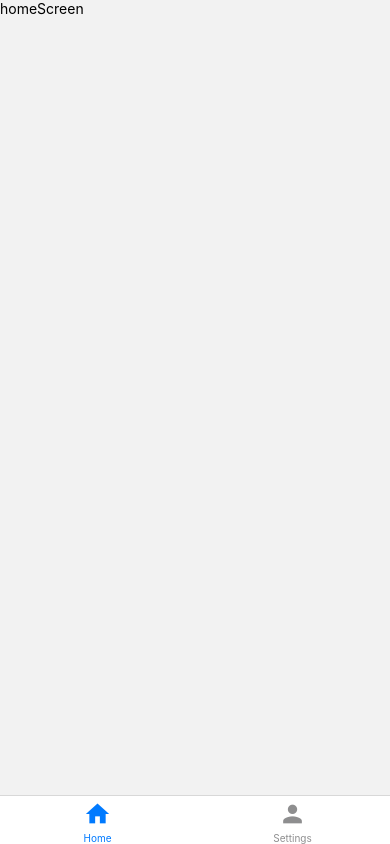
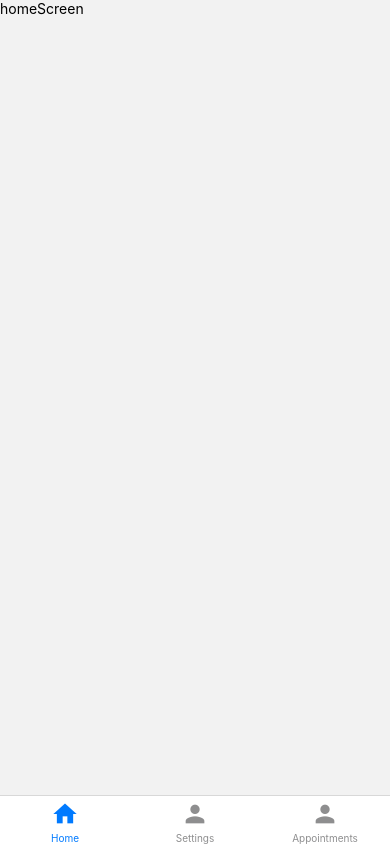
Before and after one commit to Silverthornn/wellness-center, a React Native app: screen /bottomTabs in a window 390 px wide. Built offline with nearby package versions, Linux system fonts and the light colour scheme.

Commit message:
added new screen

```diff
--- a/screens/bottomTabs.js
+++ b/screens/bottomTabs.js
@@ -1,7 +1,7 @@
 import { View, Text } from 'react-native'
 import React from 'react'
 import { createBottomTabNavigator } from '@react-navigation/bottom-tabs'
-import { Icon } from '@rneui/base'
+import { Icon } from '@rneui/themed'
 import homeScreen from './homeScreen'
 import settingScreen from './settingScreen'
 
@@ -17,6 +17,10 @@ const bottomTabs = () => {
             tabBarIcon: ({ color }) => (
                 <Icon name='person' type='material' color={color} size={28} />
               ),}} />
+    <Tab.Screen name='Appointments' component={settingScreen} options={{
+            tabBarIcon: ({ color }) => (
+                <Icon name='person' type='material' color={color} size={28} />
+              ),}} />
     </Tab.Navigator>
   )
 }
```
Also changed, not shown: screens/appontmentScreen.js (added, +14 -0 lines).
